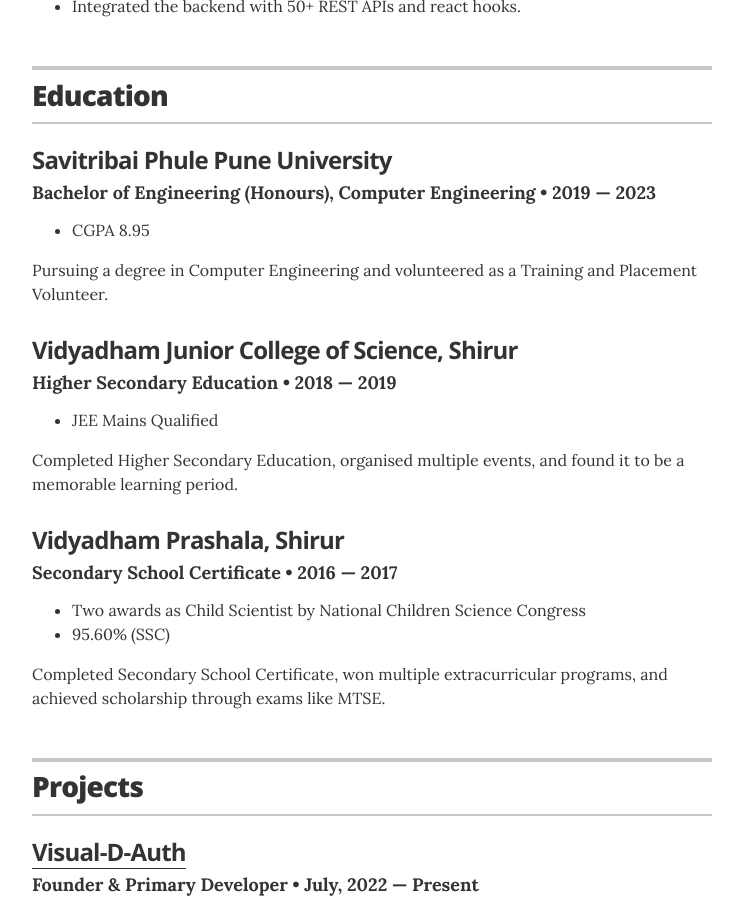
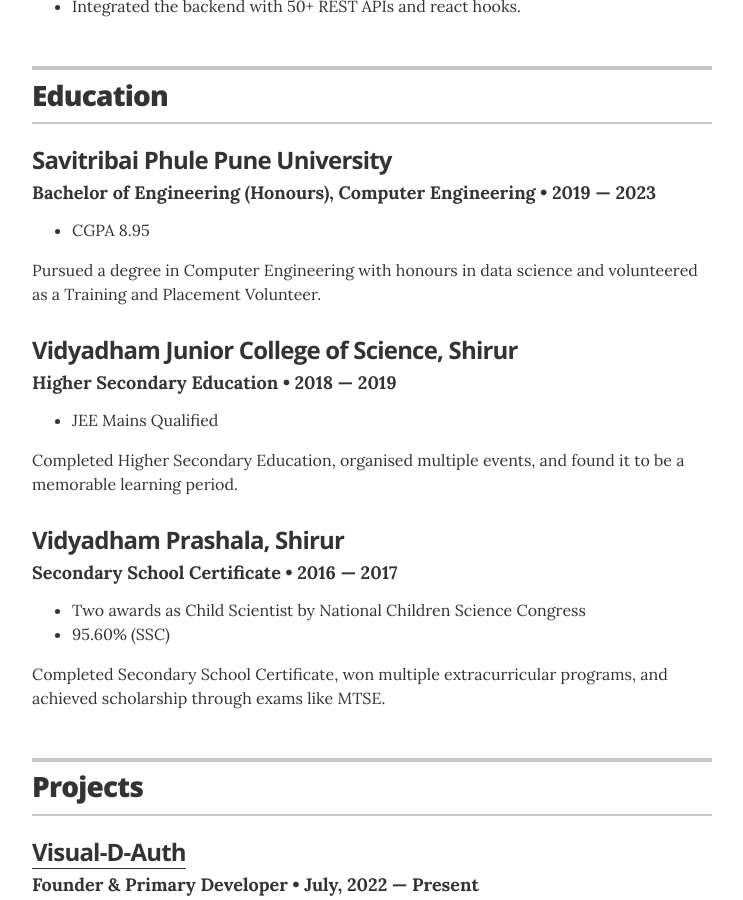
Before and after one commit to rdshinde/rdshinde.github.io, a Jekyll site: the page built from index.html, in a window 1280 px wide and 900 px high, scrolled down 1185 px. Shown: the whole window, without its empty margins (268-1011 px from the left). Built offline with Jekyll 4.4.1, drawn with Linux system fonts in a browser that asks for light colours.

Commit message:
Update education.yml

```diff
--- a/_data/education.yml
+++ b/_data/education.yml
@@ -4,7 +4,7 @@
   year: 2019 &mdash; 2023
   awards:
     - award: CGPA 8.95
-  summary: Pursuing a degree in Computer Engineering and volunteered as a Training and Placement Volunteer.
+  summary: Pursued a degree in Computer Engineering with honours in data science and volunteered as a Training and Placement Volunteer.
 
 - degree: Higher Secondary Education
   uni: Vidyadham Junior College of Science, Shirur
```
